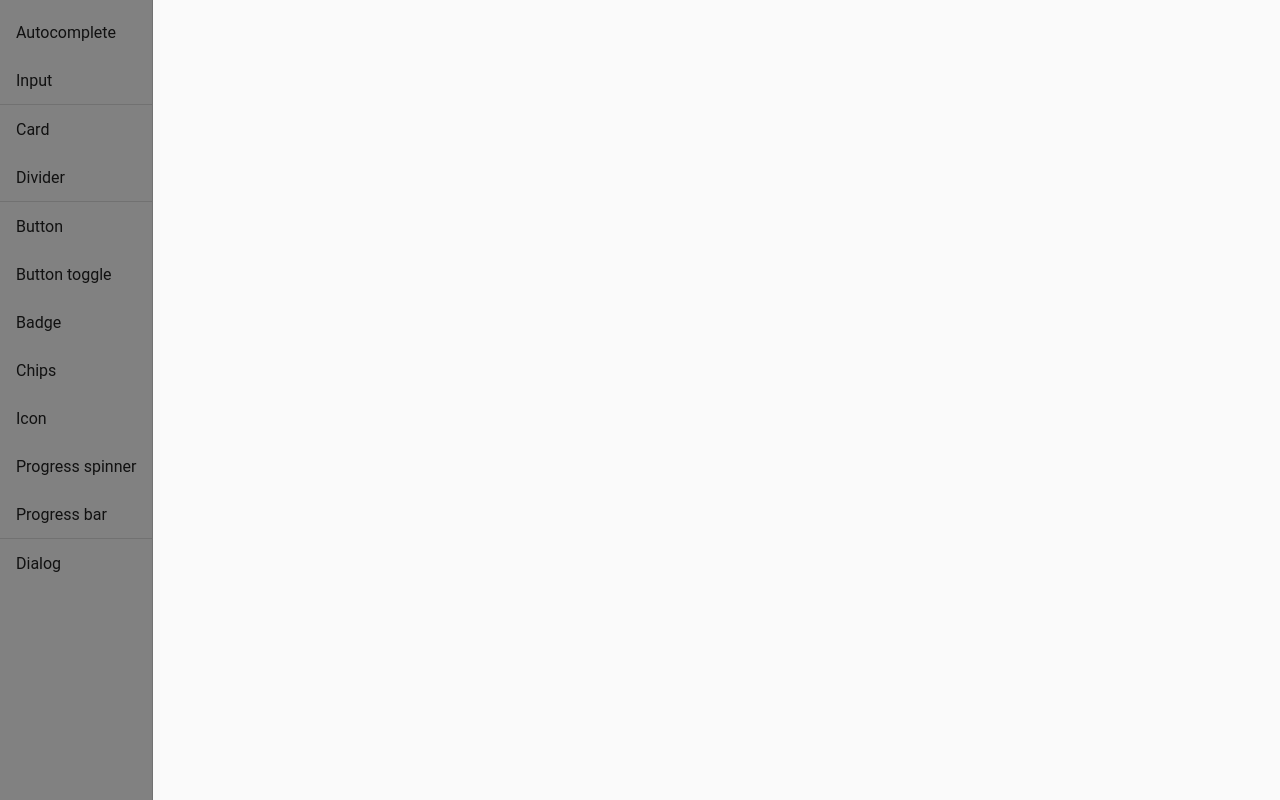
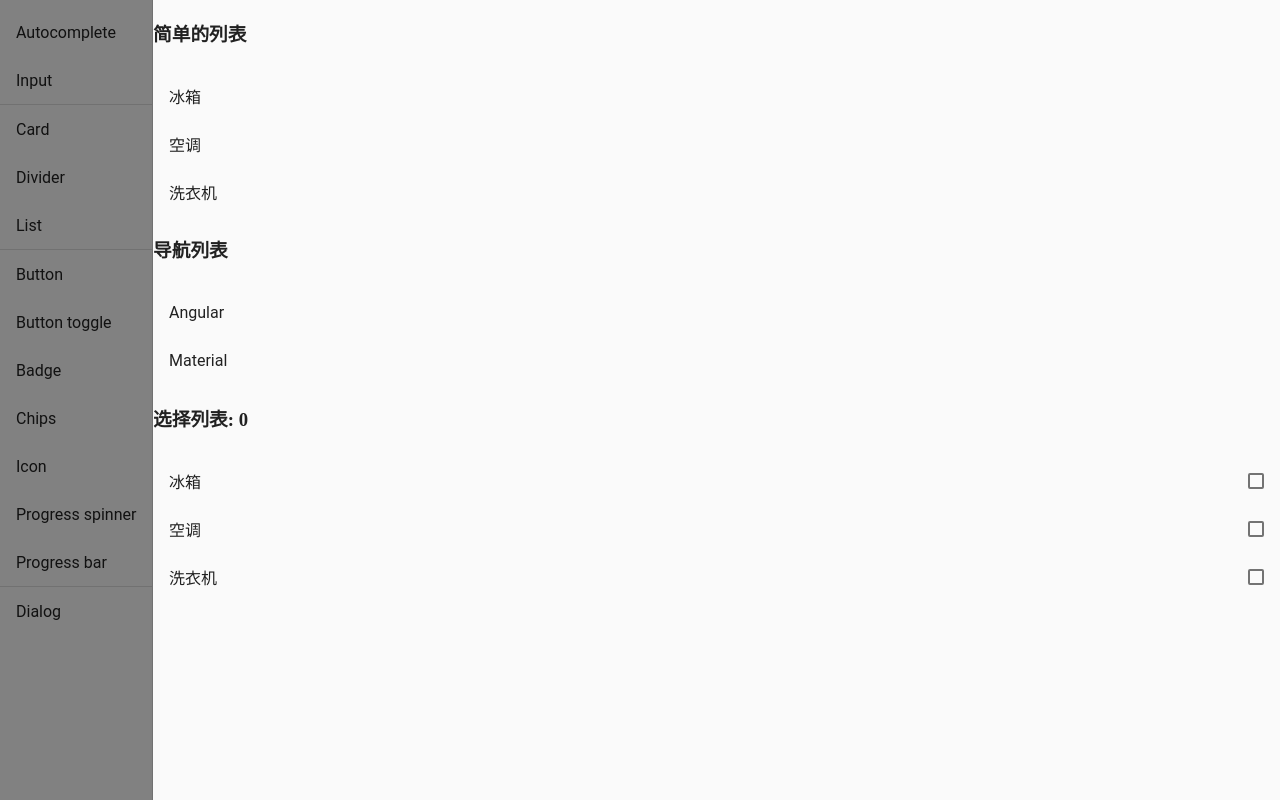
Before and after one commit to zeoly/Kyo-Material, an Angular app in the folder kyo-material/: page /layout/list in a window 1280 px wide. Before the commit this address led to /. Built offline with nearby package versions, Linux system fonts and the light colour scheme.

Commit message:
add list

```diff
--- a/kyo-material/src/app/app-routing.modules.ts
+++ b/kyo-material/src/app/app-routing.modules.ts
@@ -3,6 +3,7 @@ import { RouterModule, Routes } from '@angular/router';
 
 import { CardComponent } from './modules/layout/card.component';
 import { DividerComponent } from './modules/layout/divider.component';
+import { ListComponent } from './modules/layout/list.component';
 
 import { ButtonComponent } from './modules/buttons/button.components';
 import { ButtonToggleComponent } from './modules/buttons/button-toggle.component';
@@ -22,6 +23,7 @@ const routes: Routes = [
     { path: 'formcontrol/input', component: InputComponent },
     { path: 'layout/card', component: CardComponent },
     { path: 'layout/divider', component: DividerComponent },
+    { path: 'layout/list', component: ListComponent },
     { path: 'buttons/button', component: ButtonComponent },
     { path: 'buttons/button-toggle', component: ButtonToggleComponent },
     { path: 'buttons/badge', component: BadgeComponent },
--- a/kyo-material/src/app/app.module.ts
+++ b/kyo-material/src/app/app.module.ts
@@ -4,6 +4,7 @@ import { AppRoutingModule } from './app-routing.modules';
 
 import { MatCardModule } from '@angular/material/card';
 import { MatDividerModule } from '@angular/material/divider';
+import { MatListModule } from '@angular/material/list';
 
 import { MatButtonModule } from '@angular/material/button';
 import { MatButtonToggleModule } from '@angular/material/button-toggle';
@@ -14,7 +15,6 @@ import { MatProgressSpinnerModule } from '@angular/material/progress-spinner';
 import { MatProgressBarModule } from '@angular/material/progress-bar';
 
 import { MatSidenavModule } from '@angular/material/sidenav';
-import { MatListModule } from '@angular/material/list';
 
 import { MatFormFieldModule } from '@angular/material/form-field';
 import { MatInputModule } from '@angular/material/input';
@@ -27,6 +27,7 @@ import { AppComponent } from './app.component';
 
 import { CardComponent } from './modules/layout/card.component';
 import { DividerComponent } from './modules/layout/divider.component';
+import { ListComponent } from './modules/layout/list.component';
 
 import { ButtonComponent } from './modules/buttons/button.components';
 import { ButtonToggleComponent } from './modules/buttons/button-toggle.component';
@@ -47,6 +48,7 @@ import { DialogComponent, DialogDetailComponent } from './modules/popups/dialog.
     AppComponent,
     CardComponent,
     DividerComponent,
+    ListComponent,
     ButtonComponent,
     ButtonToggleComponent,
     BadgeComponent,
--- /dev/null
+++ b/kyo-material/src/app/modules/layout/list.component.html
@@ -0,0 +1,17 @@
+<h3>简单的列表</h3>
+<mat-list>
+    <mat-list-item>冰箱</mat-list-item>
+    <mat-list-item>空调</mat-list-item>
+    <mat-list-item>洗衣机</mat-list-item>
+</mat-list>
+<h3>导航列表</h3>
+<mat-nav-list>
+    <a mat-list-item href="https://angular.io/">Angular</a>
+    <a mat-list-item href="https://material.angular.io/">Material</a>
+</mat-nav-list>
+<h3>选择列表: {{appliance.selectedOptions.selected.length}}</h3>
+<mat-selection-list #appliance>
+    <mat-list-option *ngFor="let appliance of appliances">
+        {{appliance}}
+    </mat-list-option>
+</mat-selection-list>
--- /dev/null
+++ b/kyo-material/src/app/modules/layout/list.component.ts
@@ -0,0 +1,10 @@
+import { Component } from '@angular/core';
+
+@Component({
+    selector: 'app-layout-list',
+    templateUrl: 'list.component.html'
+})
+export class ListComponent {
+
+    appliances = ['冰箱', '空调', '洗衣机'];
+}
--- a/kyo-material/src/app/modules/navigation/side-nav.component.html
+++ b/kyo-material/src/app/modules/navigation/side-nav.component.html
@@ -6,6 +6,7 @@
             <mat-divider></mat-divider>
             <a mat-list-item routerLink="/layout/card">Card</a>
             <a mat-list-item routerLink="/layout/divider">Divider</a>
+            <a mat-list-item routerLink="/layout/list">List</a>
             <mat-divider></mat-divider>
             <a mat-list-item routerLink="/buttons/button">Button</a>
             <a mat-list-item routerLink="/buttons/button-toggle">Button toggle</a>
```
